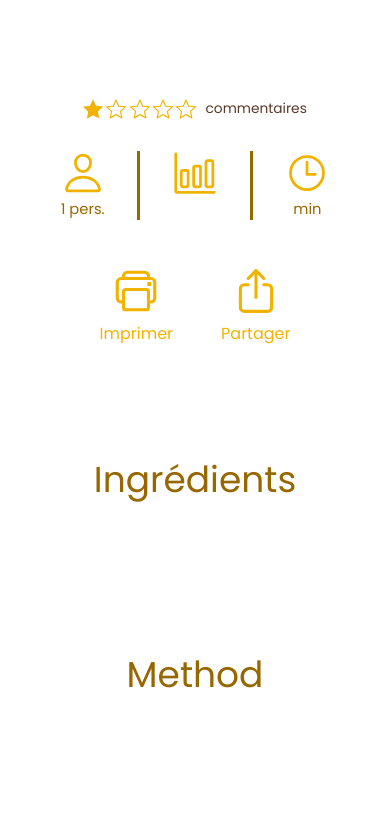
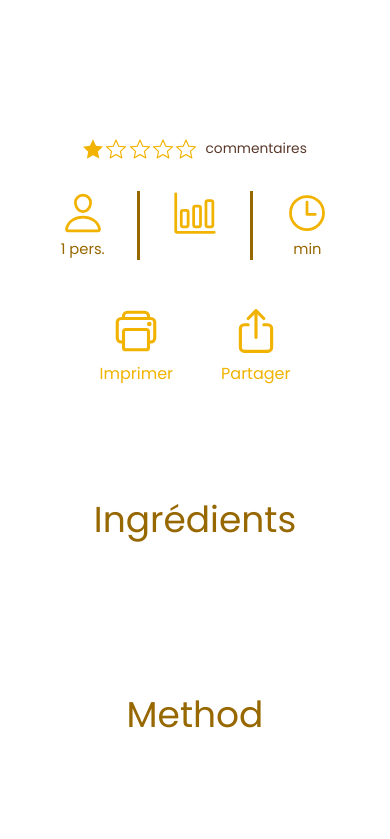
Before and after one commit to Bruce-Wuthrich/La-Maison-Rosalie, a PHP site: template view/publicView/recipeDetailView.php in a window 390 px wide. Shown: the part 713-1552 px from the top of the page. Run offline with PHP 8.4, Linux system fonts and the light colour scheme; the template is opened without the code that fills it, so the values that code supplies are empty; some libraries are stand-ins or nearby versions.

Commit message:
finition de la page recette  front

```diff
--- a/public/css/styles.css
+++ b/public/css/styles.css
@@ -1501,6 +1501,7 @@ body.menu-open .hero-top-marker {
 }
 
 .recipe-page {
+    padding-top: clamp(5rem, 8vw, 8rem);
     background-color: var(--color-white);
 }
 
@@ -1515,9 +1516,10 @@ body.menu-open .hero-top-marker {
 
 .recipe-summary .row {
     display: grid;
-    grid-template-columns: minmax(0, 500px) minmax(0, 1fr);
+    grid-template-columns: minmax(0, 500px) minmax(0, 540px);
     align-items: center !important;
-    gap: 3rem !important;
+    justify-content: start;
+    gap: clamp(2rem, 4vw, 4rem) !important;
     margin: 0;
 }
 
@@ -1555,9 +1557,10 @@ body.menu-open .hero-top-marker {
     margin: 0 auto 1.8rem;
     color: var(--color-gold-text);
     font-family: inherit;
-    font-size: clamp(2.45rem, 3.4vw, 3.25rem);
+    font-size: clamp(2.6rem, 3.4vw, 3.25rem);
     font-weight: 400;
     line-height: 1.28;
+    text-wrap: balance;
 }
 
 .recipe-description {
@@ -2456,13 +2459,20 @@ body.menu-open .hero-top-marker {
 
 /* Responsive de la fiche recette inspiré de la maquette. */
 @media (max-width: 991.98px) {
+    .recipe-page { padding-top: 4rem; }
     .recipe-summary { padding-top: 1.5rem; }
     .recipe-summary .row,
     .recipe-content .row {
         grid-template-columns: 1fr;
         gap: 4rem !important;
     }
-    .recipe-introduction { padding-inline: 1rem; }
+    .recipe-introduction {
+        padding-inline: 1rem;
+    }
+    .recipe-introduction h1 {
+        max-width: 600px;
+        font-size: clamp(2.5rem, 6vw, 3.25rem);
+    }
     .recipe-content .row > [class*="col-"] {
         max-width: 750px;
         margin-inline: auto;
@@ -2470,12 +2480,17 @@ body.menu-open .hero-top-marker {
 }
 
 @media (max-width: 575.98px) {
+    .recipe-page { padding-top: 2.5rem; }
     .recipe-summary { padding: 1rem 0 3rem; }
     .recipe-breadcrumb { margin-bottom: 1.5rem; font-size: 0.82rem; }
     .recipe-image { border-radius: 1.75rem; }
     .recipe-favorite { top: 0.85rem; right: 0.85rem; width: 52px; height: 52px; }
     .recipe-favorite svg { width: 35px; height: 35px; }
-    .recipe-introduction h1 { font-size: 2.25rem; }
+    .recipe-introduction h1 {
+        max-width: 100%;
+        font-size: clamp(2.35rem, 10vw, 3rem);
+        line-height: 1.18;
+    }
     .recipe-rating { align-items: flex-start; gap: 0.6rem; }
     .recipe-rating-stars img { width: 20px; height: 20px; }
     .recipe-rating a { font-size: 0.86rem; }
```
